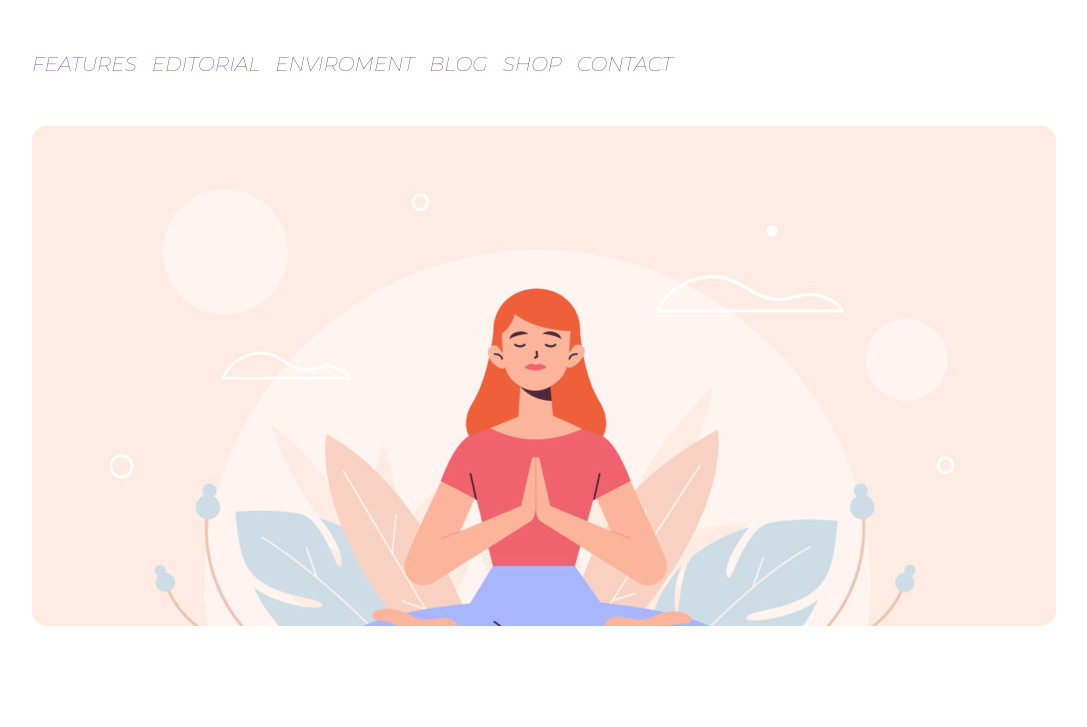
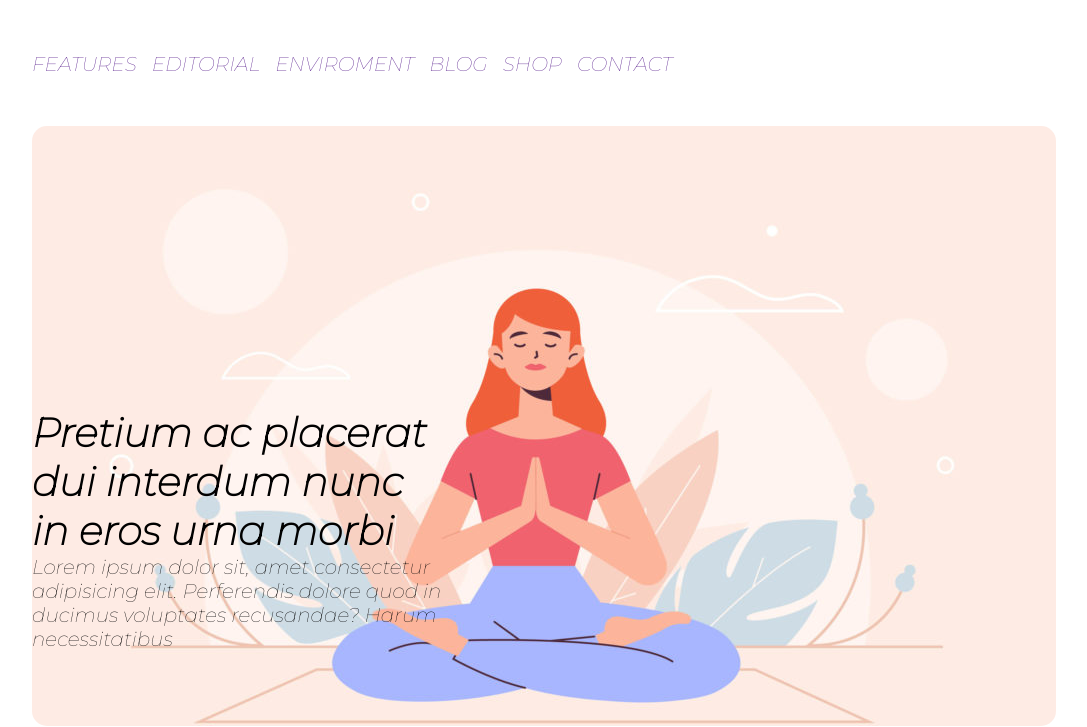
Before and after one commit to mattesalva93/htmlcss-wp, a plain HTML site: page index.html in a window 1280 px wide. Shown: the part 73-800 px from the top of the page, without its empty margins (96-1183 px from the left). Drawn offline with Linux system fonts and the light colour scheme.

Commit message:
banner complete commit

```diff
--- a/index.html
+++ b/index.html
@@ -27,7 +27,10 @@
             </nav>
 
             <div class="banner">
-                <div class="bannertext"></div>
+                <div class="bannertext">
+                    <h1>Pretium ac placerat dui interdum nunc in eros urna morbi</h1>
+                    <div>Lorem ipsum dolor sit, amet consectetur adipisicing elit. Perferendis dolore quod in ducimus voluptates recusandae? Harum necessitatibus</div>
+                </div>
 
 
             </div>
--- a/style.css
+++ b/style.css
@@ -36,9 +36,15 @@ nav a{
 }
 
 .banner{
-    height: 500px;
+    height: 600px;
     background-image: url(img/banner.jpg);
     border-radius: 15px 15px;
     background-size: cover;
+    position: relative;
+}
 
+.bannertext{
+    position: absolute;
+    bottom:75px;
+    width: 40%;
 }
```
